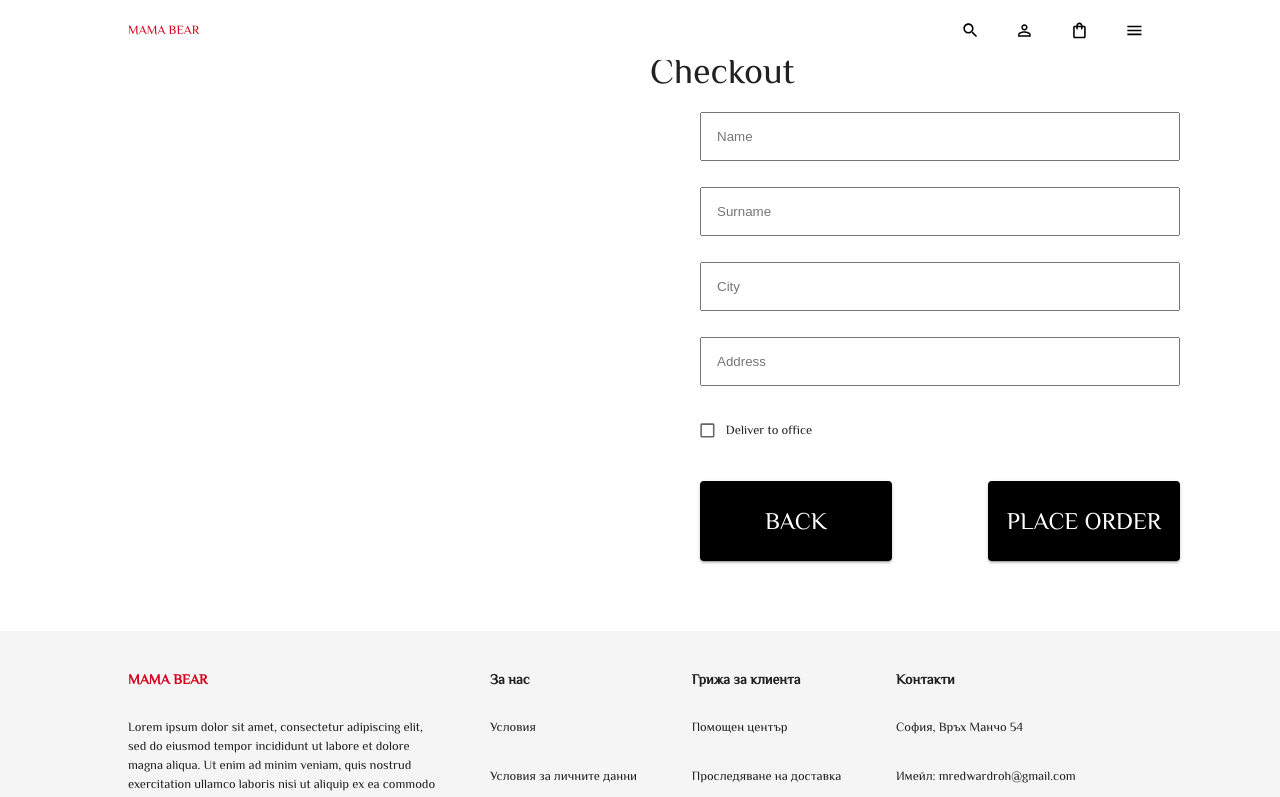
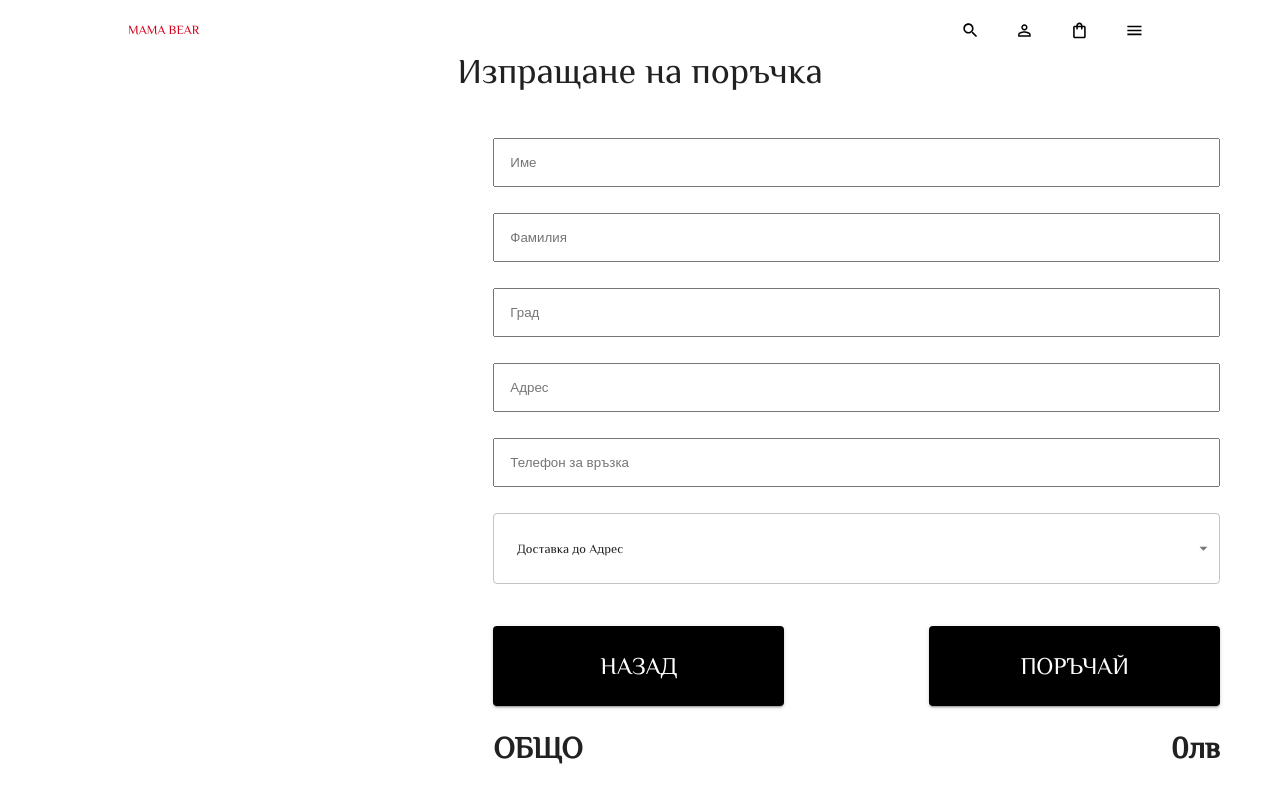
Before and after one commit to IvoGeorgiew/mama-bear, a React (Create React App) app: page /checkout in a window 1280 px wide. Shown: the top 797 px of the page. Built offline with nearby package versions, Linux system fonts and the light colour scheme; a web font is replaced by a local one.

Commit message:
Refactored Checkout and now sends email

```diff
--- a/package.json
+++ b/package.json
@@ -3,6 +3,7 @@
   "version": "0.1.0",
   "private": true,
   "dependencies": {
+    "@emailjs/browser": "^3.11.0",
     "@emotion/react": "^11.10.8",
     "@emotion/styled": "^11.10.8",
     "@mui/icons-material": "^5.11.16",
--- a/src/scenes/checkout/Checkout.jsx
+++ b/src/scenes/checkout/Checkout.jsx
@@ -1,37 +1,123 @@
-import React from "react";
-import { useSelector } from "react-redux";
+import React, { useRef } from "react";
+import emailjs from "@emailjs/browser";
+import { useSelector, useDispatch } from "react-redux";
 import { Formik, Field, Form } from "formik";
-import {
-  FormControlLabel,
-  Checkbox,
-  Box,
-  Typography,
-  Button,
-} from "@mui/material";
-import CartMenu from "../global/CartMenu";
+import { Box, Typography, Button } from "@mui/material";
+import { decreaseCount, increaseCount, removeFromCart } from "../../state";
+import CloseIcon from "@mui/icons-material/Close";
+import AddIcon from "@mui/icons-material/Add";
+import RemoveIcon from "@mui/icons-material/Remove";
+import { Divider, IconButton, Select, MenuItem } from "@mui/material";
+import styled from "@emotion/styled";
+import { shades } from "../../theme";
+
+const FlexBox = styled(Box)`
+  display: flex;
+  justify-content: space-between;
+  align-items: center;
+`;
 
 const CheckoutPage = () => {
   const cart = useSelector((state) => state.cart.cart);
+  const dispatch = useDispatch();
+  const totalPrice = cart.reduce((total, item) => {
+    return total + item.count * item.price;
+  }, 0);
 
+  const form = useRef();
   const handleSubmit = (values) => {
-    // Handle form submission
-    console.log(values);
+    //e.preventDefault();
+    emailjs
+      .sendForm(
+        "service_c0pvbsv",
+        "template_sbunqa9",
+        form.current,
+        "sbfdxGjjrHq18KY-k"
+      )
+      .then(
+        (result) => {
+          console.log(result.text);
+        },
+        (error) => {
+          console.log(error.text);
+        }
+      );
   };
-
   return (
-    <div style={{ margin: "50px", display: "flex" }}>
-      <div style={{ flex: "1", marginRight: "20px" }}>
-        <CartMenu />
-      </div>
-
-      <div style={{ flex: "1" }}>
+    <Box>
+      <Box
+        style={{ display: "flex", justifyContent: "center", marginTop: "50px" }}
+      >
         <Typography
           variant="h1"
           style={{ marginBottom: "20px", fontSize: "36px" }}
         >
-          Checkout
+          Изпращане на поръчка
         </Typography>
+      </Box>
+      <Box style={{ margin: "10px", display: "flex" }}>
+        <Box style={{ flex: "1", marginRight: "20px" }}>
+          <Box>
+            {cart.map((item) => (
+              <Box key={`${item.name}-${item.id}`}>
+                <FlexBox p="15px 0">
+                  <Box flex="1 1 40%">
+                    <img
+                      alt={item?.name}
+                      width="123px"
+                      height="164px"
+                      src={item.imageUrl}
+                    />
+                  </Box>
+                  {/* NAME */}
+                  <Box flex="1 1 60%">
+                    <FlexBox mb="5px">
+                      <Typography fontWeight="bold">{item.name}</Typography>
+                      {/* REMOVE ITEM */}
+                      <IconButton
+                        onClick={() =>
+                          dispatch(removeFromCart({ id: item.id }))
+                        }
+                      >
+                        <CloseIcon />
+                      </IconButton>
+                    </FlexBox>
 
+                    <FlexBox m="15px 0">
+                      {/* ITEM COUNT */}
+                      <Box
+                        display="flex"
+                        alignItems="center"
+                        border={`1.5px solid ${shades.neutral[500]}`}
+                      >
+                        <IconButton
+                          onClick={() =>
+                            dispatch(decreaseCount({ id: item.id }))
+                          }
+                        >
+                          <RemoveIcon />
+                        </IconButton>
+                        <Typography>{item.count}</Typography>
+                        <IconButton
+                          onClick={() =>
+                            dispatch(increaseCount({ id: item.id }))
+                          }
+                        >
+                          <AddIcon />
+                        </IconButton>
+                      </Box>
+                      {/* PRICE */}
+                      <Typography fontWeight="bold">{item.price}лв</Typography>
+                    </FlexBox>
+                  </Box>
+                </FlexBox>
+                <Divider />
+              </Box>
+            ))}
+          </Box>
+        </Box>
+
+        <Box style={{ flex: "2" }}>
           <Formik
             initialValues={{
               name: "",
@@ -43,14 +129,14 @@ const CheckoutPage = () => {
             onSubmit={handleSubmit}
           >
             {({ values }) => (
-            <Form style={{ width: "100%", padding: "0 50px" }}>
+              <Form style={{ width: "100%", padding: "0 50px" }} ref={form}>
                 <Box my={2}>
                   <Field
                     type="text"
                     id="name"
                     name="name"
                     required
-                  placeholder="Name"
+                    placeholder="Име"
                     style={{
                       width: "100%",
                       padding: "15px",
@@ -65,7 +151,7 @@ const CheckoutPage = () => {
                     id="surname"
                     name="surname"
                     required
-                  placeholder="Surname"
+                    placeholder="Фамилия"
                     style={{
                       width: "100%",
                       padding: "15px",
@@ -80,7 +166,7 @@ const CheckoutPage = () => {
                     id="city"
                     name="city"
                     required
-                  placeholder="City"
+                    placeholder="Град"
                     style={{
                       width: "100%",
                       padding: "15px",
@@ -95,7 +181,21 @@ const CheckoutPage = () => {
                     id="address"
                     name="address"
                     required
-                  placeholder="Address"
+                    placeholder="Адрес"
+                    style={{
+                      width: "100%",
+                      padding: "15px",
+                      marginBottom: "10px",
+                    }}
+                  />
+                </Box>
+                <Box my={2}>
+                  <Field
+                    type="text"
+                    id="number"
+                    name="number"
+                    required
+                    placeholder="Телефон за връзка"
                     style={{
                       width: "100%",
                       padding: "15px",
@@ -105,13 +205,17 @@ const CheckoutPage = () => {
                 </Box>
 
                 <Box my={2}>
-                <Field name="toOffice">
-                  {({ field }) => (
-                    <FormControlLabel
-                      control={<Checkbox {...field} />}
-                      label="Deliver to office"
-                    />
-                  )}
+                  <Field
+                    name="toOffice"
+                    as={Select}
+                    style={{
+                      width: "100%",
+                      padding: "10px",
+                      marginBottom: "10px",
+                    }}
+                  >
+                    <MenuItem value={true}>Доставка до Офис</MenuItem>
+                    <MenuItem value={false}>Доставка до Адрес</MenuItem>
                   </Field>
                 </Box>
 
@@ -134,7 +238,7 @@ const CheckoutPage = () => {
                       // Handle back button action, e.g., redirecting to Home
                     }}
                   >
-                  Back
+                    Назад
                   </Button>
 
                   <Button
@@ -148,14 +252,23 @@ const CheckoutPage = () => {
                       fontSize: "24px",
                     }}
                   >
-                  Place Order
+                    Поръчай
                   </Button>
                 </Box>
+                <FlexBox m="20px 0">
+                  <Typography fontWeight="bold" fontSize={30}>
+                    ОБЩО
+                  </Typography>
+                  <Typography fontWeight="bold" fontSize={30}>
+                    {totalPrice}лв
+                  </Typography>
+                </FlexBox>
               </Form>
             )}
           </Formik>
-      </div>
-    </div>
+        </Box>
+      </Box>
+    </Box>
   );
 };
 
--- a/src/scenes/global/CartMenu.jsx
+++ b/src/scenes/global/CartMenu.jsx
@@ -52,7 +52,7 @@ const CartMenu = () => {
         <Box padding="30px" overflow="auto" height="100%">
           {/* HEADER */}
           <FlexBox mb="15px">
-            <Typography variant="h3">КОЛИЧКА({cart.length})</Typography>
+            <Typography variant="h3">КОШНИЦА({cart.length})</Typography>
             <IconButton onClick={() => dispatch(setIsCartOpen({}))}>
               <CloseIcon />
             </IconButton>
```
Also changed, not shown: 1 other file (tests, documents, lock files or other folders). Lines whose indentation alone changed are shown as unchanged.
